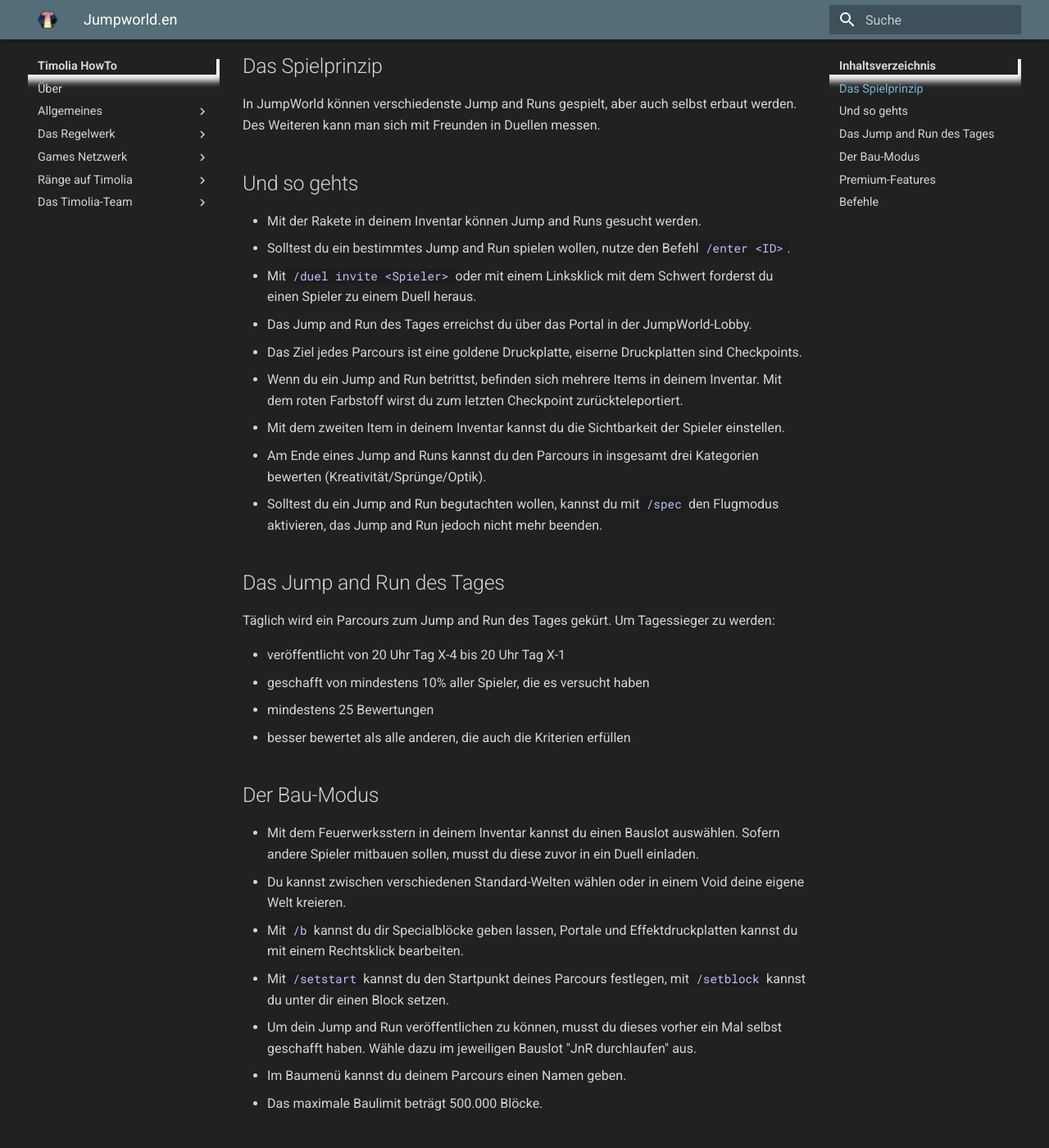
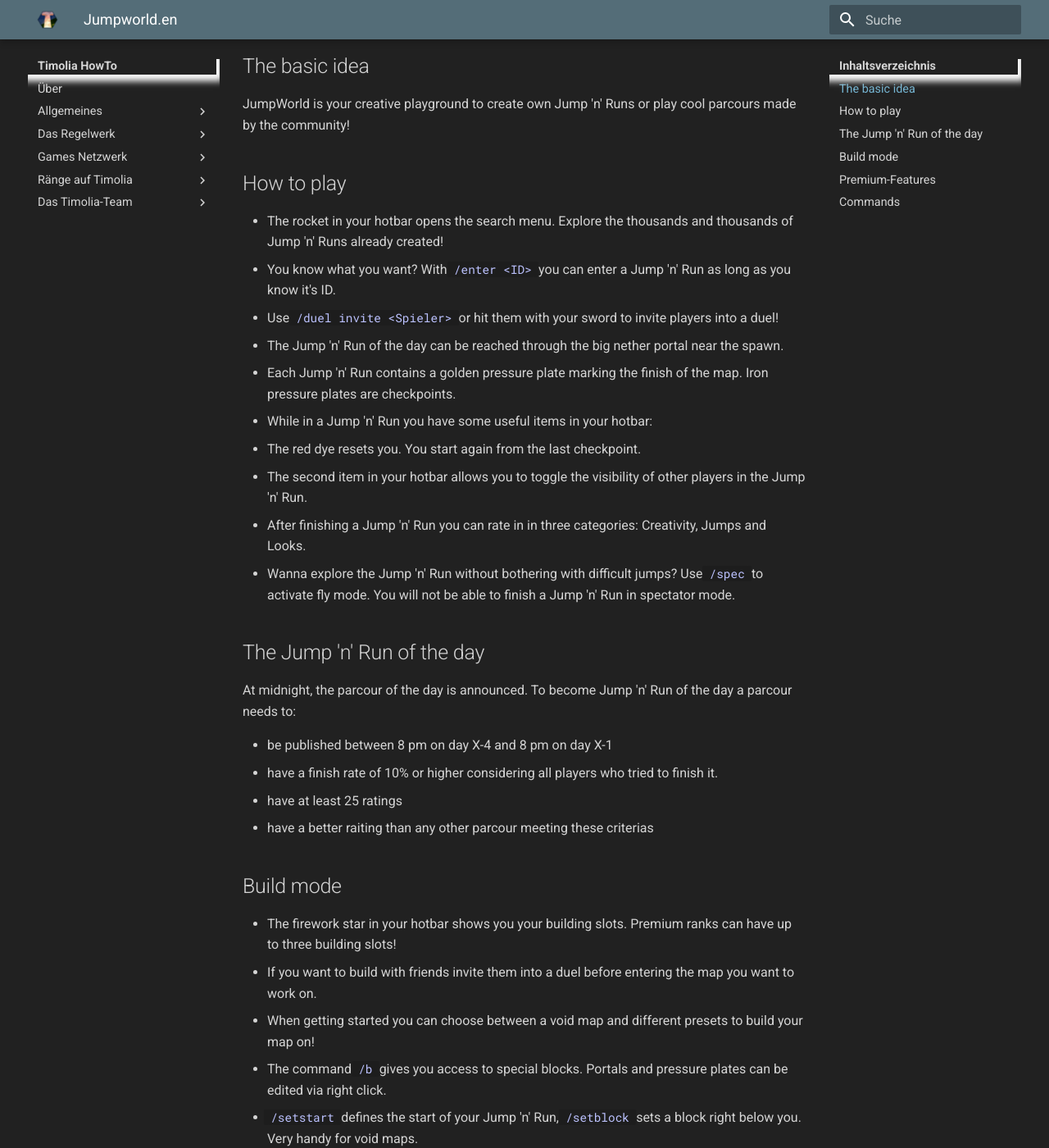
Before and after one commit to TimoliaDE/HowTo, an MkDocs documentation site: the page built from docs/games/jumpworld.en.md, in a window 1280 px wide and 1400 px high, scrolled down 325 px. Shown: the whole window at 82% size. Built offline with MkDocs 1.6.1 and Material for MkDocs 9.7.7, drawn with Linux system fonts in a browser that asks for light colours; old or Windows-style settings are respelled for this version of MkDocs; some of the changed text lies outside the part shown.

Commit message:
Update jumpworld.en.md

```diff
--- a/docs/games/jumpworld.en.md
+++ b/docs/games/jumpworld.en.md
@@ -3,68 +3,70 @@
     <div class="banner-text">JumpWorld</div>
 </div>
 
-## Das Spielprinzip
-In JumpWorld können verschiedenste Jump and Runs gespielt, aber auch selbst erbaut werden. Des Weiteren kann man sich mit Freunden in Duellen messen.
+## The basic idea
+JumpWorld is your creative playground to create own Jump 'n' Runs or play cool parcours made by the community!
 
-## Und so gehts
-- Mit der Rakete in deinem Inventar können Jump and Runs gesucht werden.
-- Solltest du ein bestimmtes Jump and Run spielen wollen, nutze den Befehl `/enter <ID>`.
-- Mit `/duel invite <Spieler>` oder mit einem Linksklick mit dem Schwert forderst du einen Spieler zu einem Duell heraus.
-- Das Jump and Run des Tages erreichst du über das Portal in der JumpWorld-Lobby.
-- Das Ziel jedes Parcours ist eine goldene Druckplatte, eiserne Druckplatten sind Checkpoints.
-- Wenn du ein Jump and Run betrittst, befinden sich mehrere Items in deinem Inventar. Mit dem roten Farbstoff wirst du zum letzten Checkpoint zurückteleportiert.
-- Mit dem zweiten Item in deinem Inventar kannst du die Sichtbarkeit der Spieler einstellen.
-- Am Ende eines Jump and Runs kannst du den Parcours in insgesamt drei Kategorien bewerten (Kreativität/Sprünge/Optik).
-- Solltest du ein Jump and Run begutachten wollen, kannst du mit `/spec` den Flugmodus aktivieren, das Jump and Run jedoch nicht mehr beenden.
+## How to play
+- The rocket in your hotbar opens the search menu. Explore the thousands and thousands of Jump 'n' Runs already created!
+- You know what you want? With `/enter <ID>` you can enter a Jump 'n' Run as long as you know it's ID.
+- Use `/duel invite <Spieler>` or hit them with your sword to invite players into a duel!
+- The Jump 'n' Run of the day can be reached through the big nether portal near the spawn.
+- Each Jump 'n' Run contains a golden pressure plate marking the finish of the map. Iron pressure plates are checkpoints.
+- While in a Jump 'n' Run you have some useful items in your hotbar:
+- The red dye resets you. You start again from the last checkpoint.
+- The second item in your hotbar allows you to toggle the visibility of other players in the Jump 'n' Run.
+- After finishing a Jump 'n' Run you can rate in in three categories: Creativity, Jumps and Looks.
+- Wanna explore the Jump 'n' Run without bothering with difficult jumps? Use `/spec` to activate fly mode. You will not be able to finish a Jump 'n' Run in spectator mode.
 
-## Das Jump and Run des Tages
-Täglich wird ein Parcours zum Jump and Run des Tages gekürt.
-Um Tagessieger zu werden:
+## The Jump 'n' Run of the day
+At midnight, the parcour of the day is announced.
+To become Jump 'n' Run of the day a parcour needs to:
 
-- veröffentlicht von 20 Uhr Tag X-4 bis 20 Uhr Tag X-1
-- geschafft von mindestens 10% aller Spieler, die es versucht haben
-- mindestens 25 Bewertungen
-- besser bewertet als alle anderen, die auch die Kriterien erfüllen
+- be published between 8 pm on day X-4 and 8 pm on day X-1
+- have a finish rate of 10% or higher considering all players who tried to finish it.
+- have at least 25 ratings
+- have a better raiting than any other parcour meeting these criterias
 
-## Der Bau-Modus
-- Mit dem Feuerwerksstern in deinem Inventar kannst du einen Bauslot auswählen. Sofern andere Spieler mitbauen sollen, musst du diese zuvor in ein Duell einladen.
-- Du kannst zwischen verschiedenen Standard-Welten wählen oder in einem Void deine eigene Welt kreieren.
-- Mit `/b` kannst du dir Specialblöcke geben lassen, Portale und Effektdruckplatten kannst du mit einem Rechtsklick bearbeiten.
-- Mit `/setstart` kannst du den Startpunkt deines Parcours festlegen, mit `/setblock` kannst du unter dir einen Block setzen.
-- Um dein Jump and Run veröffentlichen zu können, musst du dieses vorher ein Mal selbst geschafft haben. Wähle dazu im jeweiligen Bauslot "JnR durchlaufen" aus.
-- Im Baumenü kannst du deinem Parcours einen Namen geben.
-- Das maximale Baulimit beträgt 500.000 Blöcke.
+## Build mode
+- The firework star in your hotbar shows you your building slots. Premium ranks can have up to three building slots!
+- If you want to build with friends invite them into a duel before entering the map you want to work on.
+- When getting started you can choose between a void map and different presets to build your map on!
+- The command `/b` gives you access to special blocks. Portals and pressure plates can be edited via right click.
+- `/setstart` defines the start of your Jump 'n' Run, `/setblock` sets a block right below you. Very handy for void maps.
+- To publish your map it needs to have been completed at least once by yourself. Choose the option "Test Jump 'n' Run" in the building slot menu!
+- The building slots menu also contains an option to rename your Jump 'n' Run.
+- You can place up to 500.000 blocks in a Jump 'n' Run.
 
 ## Premium-Features
-- Premium-Spieler erhalten bis zu drei mal mehr Pixel.
-- Je nach Rang bis zu 3 Bauslots.
-- <span class='mvp'>MVP</span> oder höher: Armorstands und Spielerköpfe beim Bauen von Jump and Runs.
-- <span class='pro'>Pro</span> oder höher: Mit Multibuild bis zu 3 Blöcke auf einmal setzen.
-- <span class='mvp'>MVP+</span> oder höher: Mit Multibuild bis zu 6 Blöcke auf einmal setzen.
-- Je nach Rang lassen sich bis zu 128 Entities platzieren.
-- Werde mit `/togglerank` als normaler Spieler angezeigt.
+- With a premium rank players receive up to three times the normal amount of pixels.
+- Depending on the rank players can use up to three building slots.
+- <span class='mvp'>MVP</span> or higher: Armorstands und player heads in buildmode.
+- <span class='pro'>Pro</span> or higher: Place up to 3 blocks at a time with multibuild.
+- <span class='mvp'>MVP+</span> or higher: Place up to 6 blocks at a time with multibuild.
+- Depending on the rank players can use up to 128 entities.
+- Use `/togglerank` to go undercover and look like a normal user.
 
-Welcher Premium-Rang dir welche Vorteile bietet, kannst du [hier](/ranks/premium/) nachlesen.
+Detailed infos about our ranks and their benefits are listed [here](/ranks/premium/).
 
-## Befehle
-| Befehl | Funktion |
+## Commands
+| Command | Usage |
 | ------ | -------- |
-| `/b`                            | Öffnet das Bau-Info-Menü |
-| `/checkpoint`, `/fall`, `/kill` | Teleportiert dich zurück zum letzten Checkpoint |
-| `/duel accept <Spieler>`        | Nimmt die Einladung in ein Duell an |
-| `/duel invite <Spieler>`        | Lädt einen Spieler in ein Duell ein |
-| `/duel kick <Spieler>`          | Kickt einen Spieler aus einem Duell |
-| `/duel leave <Spieler>`         | Verlässt ein Duell |
-| `/enter <ID>`, `/e <ID>`        | Betritt ein bestimmtes Jump 'n' Run |
-| `/join <Name>`                  | Betritt das Jump 'n' Run, auf dem sich [Spieler] gerade befindet |
-| `/jump`                         | Wechselt zwischen Jump- und Bau-Modus |
-| `/kit`                          | Gibt dir die Start-Items im Bau-Modus |
-| `/leave`, `/l`                  | Verlässt das aktuelle Jump 'n' Run |
-| `/setblock`, `/sb`                    | Platziert den Block in deiner Hand unter dir |
-| `/setstart`                     | Setzt den Startpunkt deines Jump 'n' Runs |
-| `/top <ID>`                     | Zeigt die Top-Zeiten des Jump 'n' Runs mit der ID [id] an |
-| `/top <ID> -f`                  | Zeigt die wenigsten Fails des Jump 'n' Runs mit der ID [id] an |
+| `/b`                            | Opens the info-menu in buildmode |
+| `/checkpoint`, `/fall`, `/kill` | Teleports you back to the last checkpoint |
+| `/duel accept <Player>`        | Accepts a duel invite |
+| `/duel invite <Player>`        | Invites a player into a duel |
+| `/duel kick <Player>`          | Kicks a player out of a duel |
+| `/duel leave <Player>`         | Leaves a duel |
+| `/enter <ID>`, `/e <ID>`        | Enters a Jump 'n' Run |
+| `/join <Player>`                  | Enters the Jump 'n' Run [Player] is currently in |
+| `/jump`                         | Switches between build- and jumpmode |
+| `/kit`                          | Gives you the starter items in buildmode |
+| `/leave`, `/l`                  | Leaves the current Jump 'n' Run |
+| `/setblock`, `/sb`                    | Places the block you're holding right below you |
+| `/setstart`                     | Sets the start of your Jump 'n' Run |
+| `/top <ID>`                     | Shows the top times of the Jump 'n' Run with the ID [id] |
+| `/top <ID> -f`                  | Shows the runs with the least fails for the Jump 'n' Run with the ID [id] |
 **[Premium](/ranks/premium/) only**:
-| `/multibuild <3,6>`,<br>`/mb <3,6>` | Du kannst bis zu 3 (ab <span class="pro">Pro</span>) oder bis zu 6 (ab <span class="mvp">MVP+</span>) Blöcke auf einmal setzen
+| `/multibuild <3,6>`,<br>`/mb <3,6>` | You can place up to 3 (starting at <span class="pro">Pro</span>) or even up to 6 (starting at <span class="mvp">MVP+</span>) blocks at once.
 **[<span class='mvp'>MVP</span>](/ranks/premium/) only**:
-| `/skull [Name]`                 | Gibt dir einen Spielerkopf
+| `/skull [Name]`                 | Gives you the skull of a player.
```
